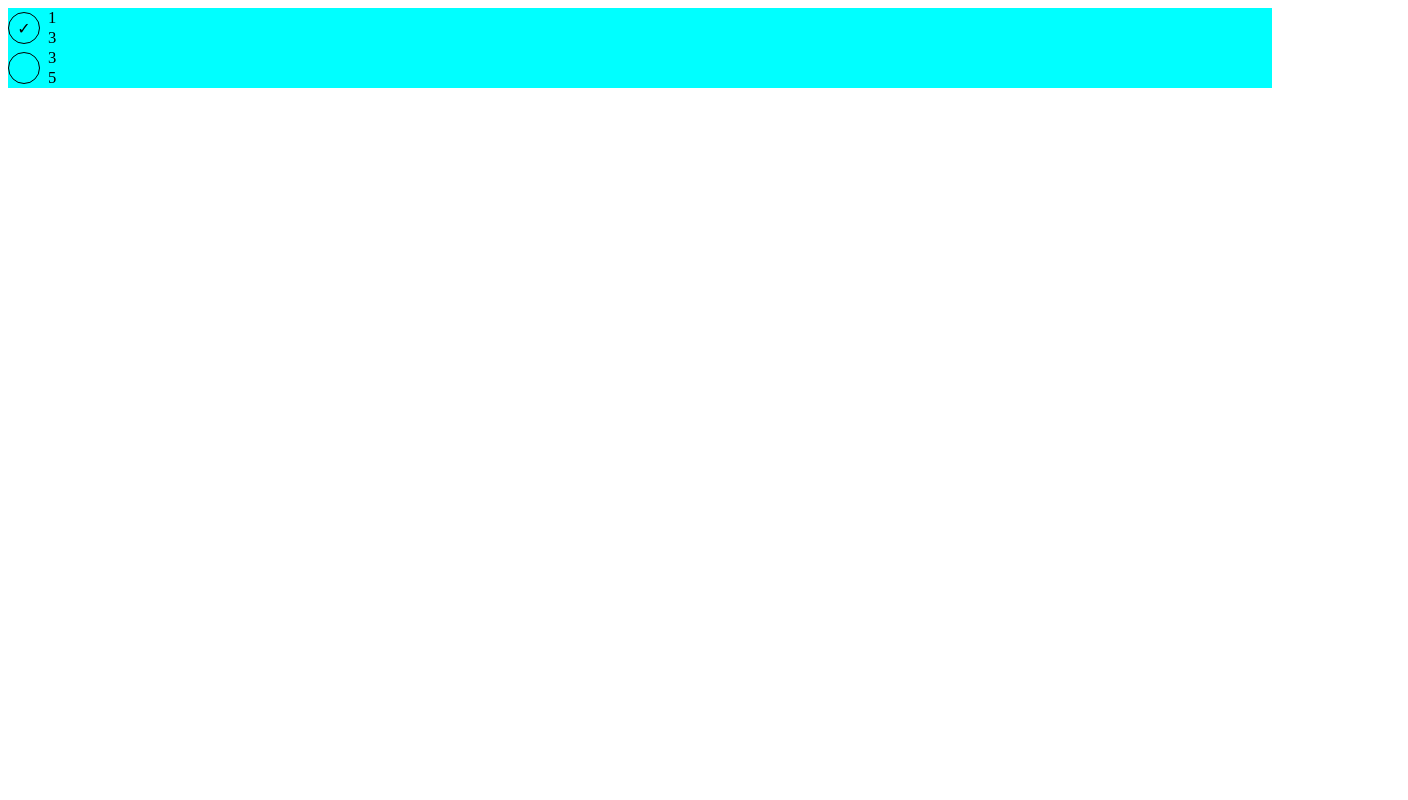
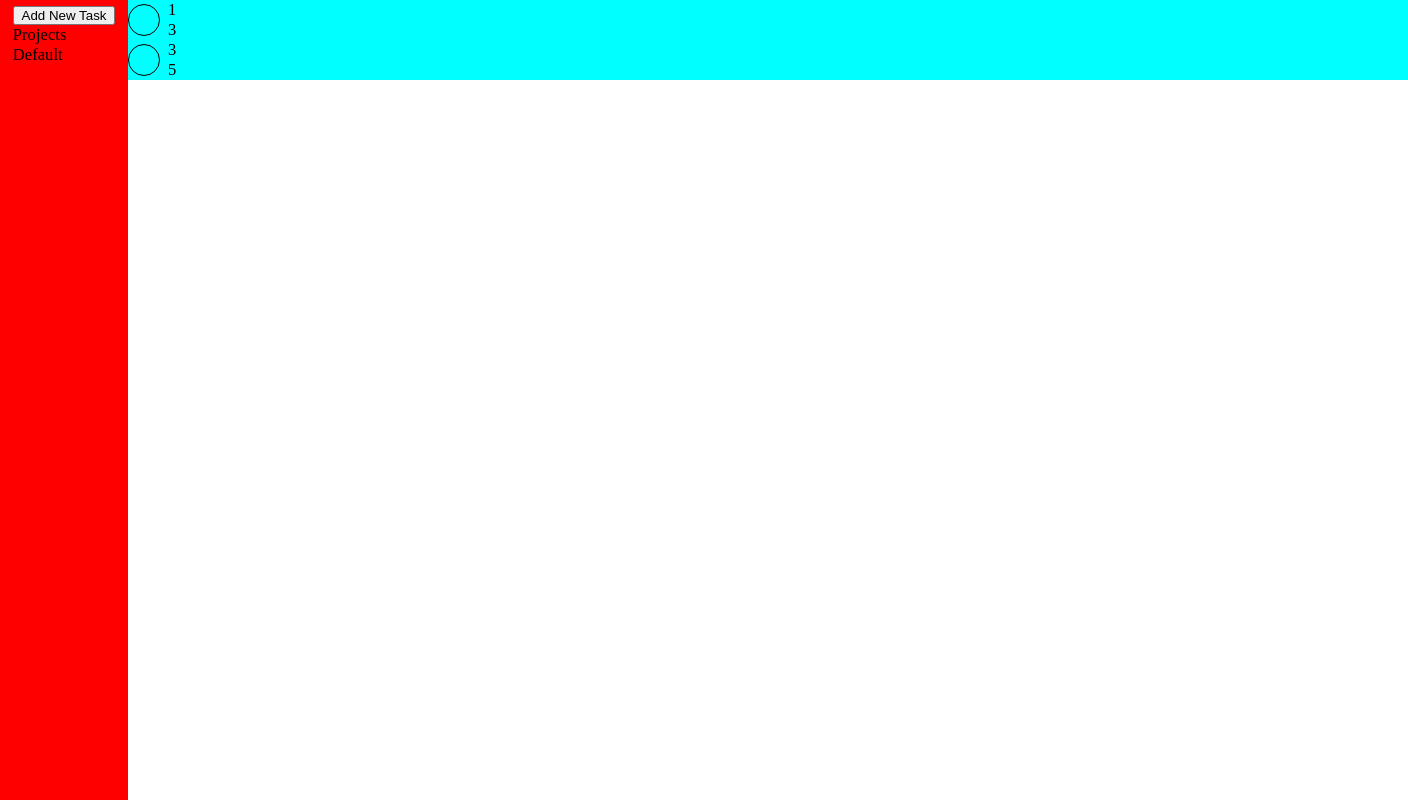
Before and after one commit to WildForce112/todo-list, a website built with webpack: page src/template.html in a window 1280 px wide. Shown: the whole page, 1408 px wide, since content can reach past the window. Built offline with nearby package versions, Linux system fonts and the light colour scheme.

Commit message:
feat: added style for nav and project rendering

```diff
--- a/src/event.js
+++ b/src/event.js
@@ -1,7 +1,7 @@
 import { TodoRenderer } from "./render.js"
 
 function handleTodoEvents() {
-  const mainBody = document.querySelector('main');
+  const mainBody = document.querySelector('#main-body');
   if (!mainBody) return;
 
   mainBody.addEventListener('click', (e) => {
--- a/src/index.js
+++ b/src/index.js
@@ -5,17 +5,17 @@ import { Renderer } from './render.js';
 import { handleTodoEvents } from "./event.js";
 
 (function () {
+  const projects = []
   const defaultProject = createNewProject("Default")
-
+  projects.push(defaultProject);
   const todo1 = createNewTodo("1", "2", "3", "4", "5", "6");
   const todo2 = createNewTodo("3", "4", "5", "6", "7", "8");
 
   addTodoToProject(todo1, defaultProject);
   addTodoToProject(todo2, defaultProject);
 
-  console.log(defaultProject);
   changeTodoCompleteState(todo1);
-  Renderer.renderProject(defaultProject);
+  Renderer.init(projects);
 
   handleTodoEvents();
 })();
--- a/src/projectLogic.js
+++ b/src/projectLogic.js
@@ -2,6 +2,7 @@ class project {
   constructor(name, todoList) {
     this.name = name;
     this.todoList = todoList;
+    this.id = crypto.randomUUID();
   }
 }
 
--- a/src/render.js
+++ b/src/render.js
@@ -1,6 +1,6 @@
 const Renderer = (() => {
   const mainBody = document.querySelector('main');
-  // console.log(mainBody)
+  const navBar = document.querySelector('nav');
   const createCell = (todo) => {
     const cell = document.createElement('div');
     cell.classList.add('todo');
@@ -26,9 +26,9 @@ const Renderer = (() => {
     return cell;
   }
 
-  const renderTodo = (todo) => {
+  const renderTodo = (todo, container) => {
     const cell = createCell(todo);
-    mainBody.appendChild(cell);
+    container.appendChild(cell);
     renderCompleteState(todo);
   };
 
@@ -40,20 +40,53 @@ const Renderer = (() => {
     completeState.textContent = todo.completed ? '\u2713' : '';
   };
 
-  const renderProject = (projects) => {
-    for (const item of projects.todoList) {
-      renderTodo(item);
+  const renderProject = (project) => {
+    const container = document.createElement('div');
+    container.dataset.id = project.id;
+    container.classList.add('project');
+    for (const item of project.todoList) {
+      renderTodo(item, container);
     }
+    mainBody.appendChild(container);
+  }
+
+  const renderNav = (projects) => {
+    const todoAdd = document.createElement('button');
+    todoAdd.classList.add('todo-button');
+    todoAdd.textContent = "Add New Task";
+    navBar.appendChild(todoAdd);
+    renderProjectList(projects);
+  }
+
+  const renderProjectList = (projects) => {
+    const projectsText = document.createElement('div');
+    projectsText.textContent = 'Projects';
+    navBar.appendChild(projectsText);
+    const projectContainer = document.createElement('div');
+    for(const item of projects) {
+      const project = document.createElement('div');
+      project.classList.add('project-button');
+      project.dataset.id = item.id;
+      project.textContent = item.name;
+      projectContainer.appendChild(project);
+    }
+    navBar.appendChild(projectContainer);
   }
 
   const clear = () => {
     mainBody.innerHTML = '';
   };
 
+  const init = (projects) => {
+    renderProject(projects[0]);
+    renderNav(projects);
+  }
+
   return {
     renderProject,
     renderCompleteState,
     clear,
+    init,
   };
 
 })();
--- a/src/styles.css
+++ b/src/styles.css
@@ -1,3 +1,26 @@
+* {
+margin: 0;
+padding: 0;
+}
+
+nav {
+  display: flex;
+  flex-direction: column;
+  background-color: red;
+  position: absolute;
+  top: 0;
+  bottom: 0;
+  left: 0;
+  padding: 0.5vw 1vw;
+  box-sizing: border-box;
+  width: 10vw;
+}
+
+main {
+  position: relative;
+  left: 10vw;
+}
+
 body {
   font-size: calc(0.05vw + 16px);
 }
```
